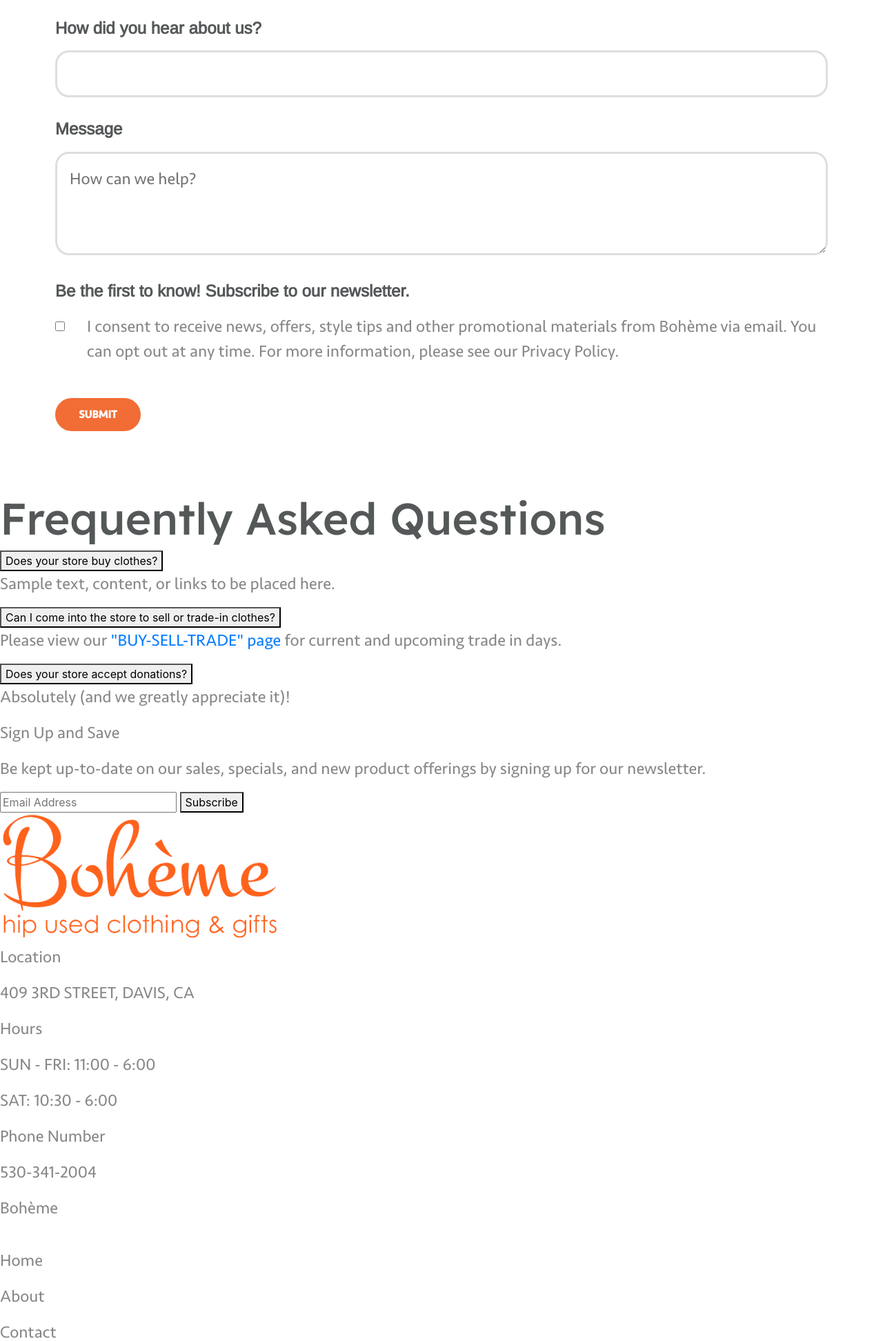
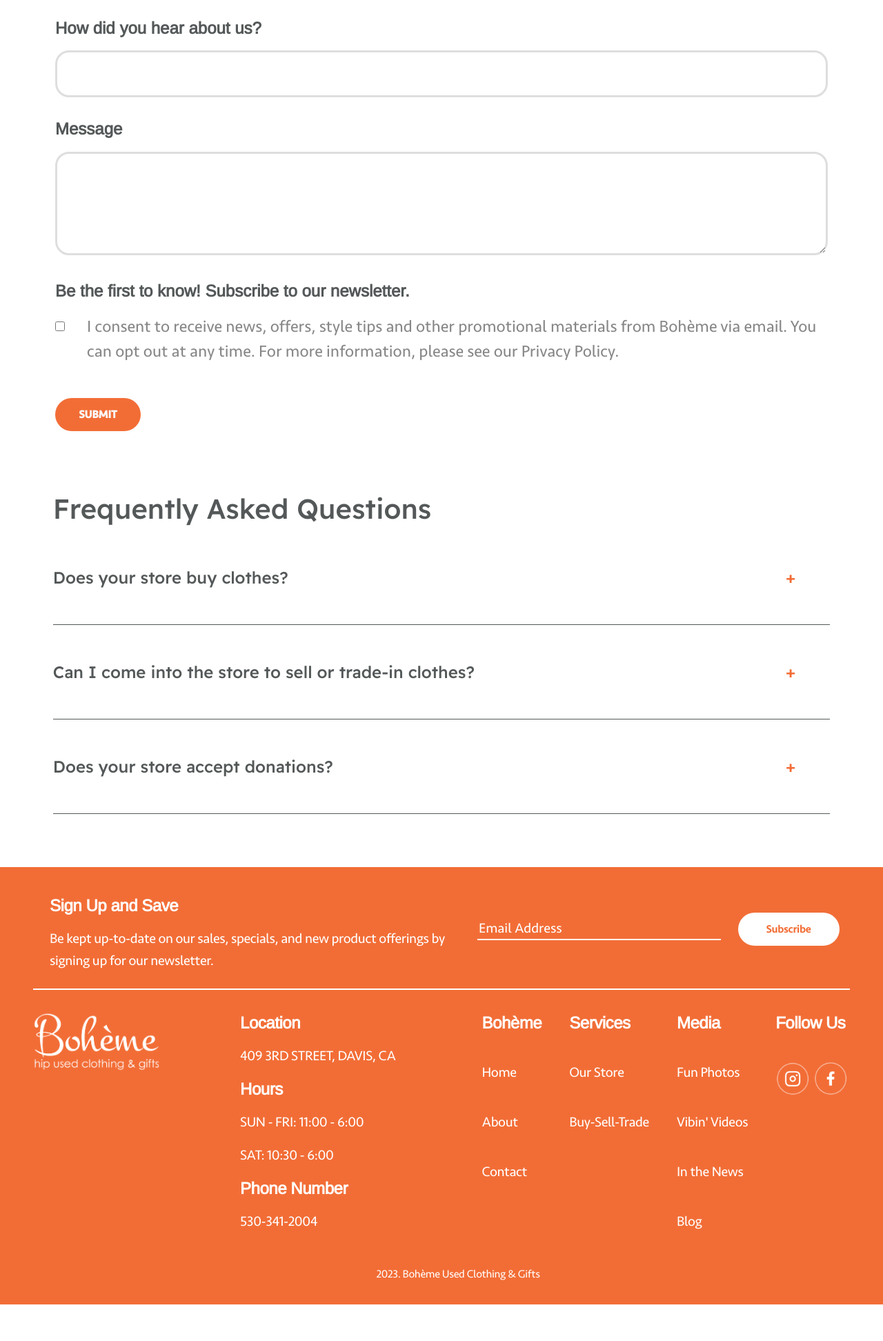
Before and after one commit to Ruprabhu25/boheme-website, a Python web app: template templates/contact.html in a window 1280 px wide. Shown: the part 1352-3296 px from the top of the page at 69% size. After the commit the page ends 3243 px from the top, so only its background shows below. Run offline with Jinja, Linux system fonts and the light colour scheme; the template is opened without the code that fills it, so the values that code supplies are empty; some web fonts are replaced.

Commit message:
added FAQ

```diff
--- a/static/css/contact.css
+++ b/static/css/contact.css
@@ -1,20 +1,18 @@
 /*FontFace*/
 @font-face {
-    font-family: 'seravekmedium';
-    src: url('seravek-medium-webfont.woff2') format('woff2'),
-         url('seravek-medium-webfont.woff') format('woff');
+  font-family: "seravekmedium";
+  src: url("seravek-medium-webfont.woff2") format("woff2"),
+    url("seravek-medium-webfont.woff") format("woff");
   font-weight: normal;
   font-style: normal;
-
 }
 
 @font-face {
-    font-family: 'seravekregular';
-    src: url('seravek-webfont.woff2') format('woff2'),
-         url('seravek-webfont.woff') format('woff');
+  font-family: "seravekregular";
+  src: url("seravek-webfont.woff2") format("woff2"),
+    url("seravek-webfont.woff") format("woff");
   font-weight: normal;
   font-style: normal;
-
 }
 /*FontFace*/
 
@@ -98,7 +96,7 @@
 .input-div input {
   padding: 18px;
   border-radius: 20px;
-    border: 3px solid #DEDEDE;
+  border: 3px solid #dedede;
   width: 100%;
   height: 68px;
   color: #878787;
@@ -111,7 +109,7 @@
 .input-div textarea {
   padding: 18px;
   border-radius: 20px;
-    border: 3px solid #DEDEDE;
+  border: 3px solid #dedede;
   width: 100%;
   height: 150px;
   color: #878787;
@@ -126,12 +124,12 @@
   flex-direction: row;
 }
 
-input[type=checkbox] {
+input[type="checkbox"] {
   width: 24px;
   height: 24px;
   border-radius: 8px;
   border: 3px solid #545859;
-    margin: 6px 32px 0px 0px
+  margin: 6px 32px 0px 0px;
 }
 
 .g-recaptcha {
@@ -145,27 +143,275 @@
 }
 
 #submit-button {
-    color: #FAFAFA;
+  color: #fafafa;
   font-family: "Arimo", sans-serif;
   font-size: 16px;
   font-style: normal;
   font-weight: 700;
   text-transform: uppercase;
-    font-family: 'seravekmedium';
+  font-family: "seravekmedium";
   font-weight: bold;
   width: 124px;
   height: 48px;
   border-radius: 62px;
-    border-color: #F26D36;
+  border-color: #f26d36;
   border-style: solid;
-    background: #F26D36;
+  background: #f26d36;
   font-size: 16px;
   cursor: pointer;
   border: none;
   padding: 8px 32px;
 }
 
+/* Get in Touch End */
+/* FAQ Start */
+#faq {
+  background-color: #ffffff;
+  margin: 6%;
+}
+.faqh {
+  font-family: "Readex Pro";
+  font-size: 40px;
+  color: #545859;
+}
+.collapsible {
+  background-color: #ffffff;
+  color: #545859;
+  cursor: pointer;
+  padding: 50px;
+  width: 100%;
+  border: none;
+  text-align: left;
+  padding-left: 0;
+  outline: none;
+  font-size: 24px;
+  font-family: "Readex Pro";
+}
 
+.active,
+.collapsible:hover {
+  background-color: #ffffff;
+}
 
+.collapsible::after {
+  content: "\002B";
+  color: #f26d36;
+  float: right;
+  font-family: "Readex Pro";
+  margin-left: 5px;
+}
 
-/* Get in Touch End */
+.active::after {
+  content: "\2212";
+}
+
+.content {
+  margin-left: 0;
+  border-bottom: 1px solid #545859;
+  padding: 0 18px;
+  padding-left: 0;
+  max-height: 0;
+  overflow: hidden;
+  transition: max-height 0.2s ease-out;
+  background-color: #ffffff;
+  font-family: "Readex Pro";
+  color: #878787;
+  font-size: 24px;
+}
+/* hyperlink styling */
+a:link {
+  color: #545859;
+  background-color: transparent;
+  text-decoration: none;
+}
+a:visited {
+  color: #545859;
+  background-color: transparent;
+  text-decoration: none;
+}
+a:hover {
+  color: #545859;
+  background-color: transparent;
+  text-decoration: underline;
+}
+a:active {
+  color: #545859;
+  background-color: transparent;
+  text-decoration: underline;
+}
+/*FAQ End */
+
+/*footer start*/
+#footer {
+  background: #f26d36;
+  color: #ffffff;
+  padding-left: 48px;
+  padding-top: 16px;
+  padding-bottom: 16px;
+  width: 100%;
+}
+
+#footer-top {
+  padding-left: 24px;
+  padding-bottom: 32px;
+  padding-top: 24px;
+  /* padding-top: 24px; new change */
+  width: 1184px;
+  display: flex;
+  flex-direction: row;
+  border-bottom: 2px solid white;
+}
+
+#footer-info {
+  width: 50%;
+  height: 104px;
+}
+
+a:hover {
+  color: white;
+}
+
+/*changed font*/
+.bold-text-footer {
+  color: #ffffff;
+  font-family: Arimo, sans-serif;
+  font-style: normal;
+  font-size: 24px;
+  font-weight: 700;
+  line-height: 32px;
+  letter-spacing: -0.456px;
+}
+
+.text-footer {
+  font-family: "seravekregular";
+  color: #ffffff;
+  font-size: 20px;
+  font-style: normal;
+  font-weight: 400;
+  line-height: 32px;
+  letter-spacing: -0.38px;
+}
+
+.text-footer-right {
+  padding-bottom: 24px;
+  cursor: pointer;
+}
+
+.title-text-footer {
+  font-family: "seravekregular";
+  font-size: 32px;
+  font-style: normal;
+  font-weight: 500;
+  line-height: 32px;
+  letter-spacing: -0.38px;
+  margin-bottom: 0;
+  color: white;
+}
+
+#email-footer {
+  width: 50%;
+  height: 104px;
+  align-items: center;
+  padding-top: 26px;
+}
+
+#email-input {
+  background-color: #f26d36;
+  color: white;
+  border: none;
+  border-bottom: 2px solid white;
+  width: 353px;
+  height: 33px;
+  margin-left: 40px;
+  margin-right: 20px;
+}
+
+::placeholder {
+  color: #fff;
+  font-family: "seravekregular";
+  font-size: 20px;
+  font-style: normal;
+}
+
+#email-button {
+  color: #f26d36;
+  font-family: "seravekmedium";
+  font-weight: bold;
+  font-size: 20px;
+  width: 147px;
+  height: 48px;
+  border-radius: 62px;
+  border-color: #f26d36;
+  border-style: solid;
+  background: #fff;
+  font-size: 16px;
+  cursor: pointer;
+  border: none;
+  font-weight: 500;
+  line-height: 32px;
+  letter-spacing: -0.38px;
+}
+
+#footer-bottom {
+  margin-top: 32px;
+  display: flex;
+  flex-direction: row;
+  padding-bottom: 32px;
+  /* padding-bottom: 32px;  new change */
+}
+
+#footer-logo-container {
+  color: #fafafa;
+  font-family: "Readex Pro", sans-serif;
+  font-size: 32px;
+  font-weight: 400;
+  display: flex;
+  flex-direction: row;
+  margin-right: 100px;
+  align-items: center;
+  height: 90px;
+}
+
+#footer-logo {
+  width: 184px;
+  height: auto;
+  margin-right: 16px;
+  filter: brightness(0) invert(1);
+}
+
+#footer-location-hours {
+  margin-right: 125px;
+}
+
+#footer-boheme {
+  margin-right: 40px;
+}
+
+#footer-services {
+  margin-right: 40px;
+}
+
+#footer-media {
+  margin-right: 40px;
+}
+
+.footer-follow-us {
+  display: flex;
+  flex-direction: row;
+}
+
+.footer-icon {
+  width: 50px;
+  height: auto;
+}
+
+/* new change */
+#copyright-footer {
+  text-align: center;
+  font-family: "seravekregular";
+  font-size: 16px;
+  padding-bottom: 16px;
+  letter-spacing: -0.304px;
+  text-transform: capitalize;
+}
+/* footer end */
```
Lines whose indentation alone changed are shown as unchanged.
